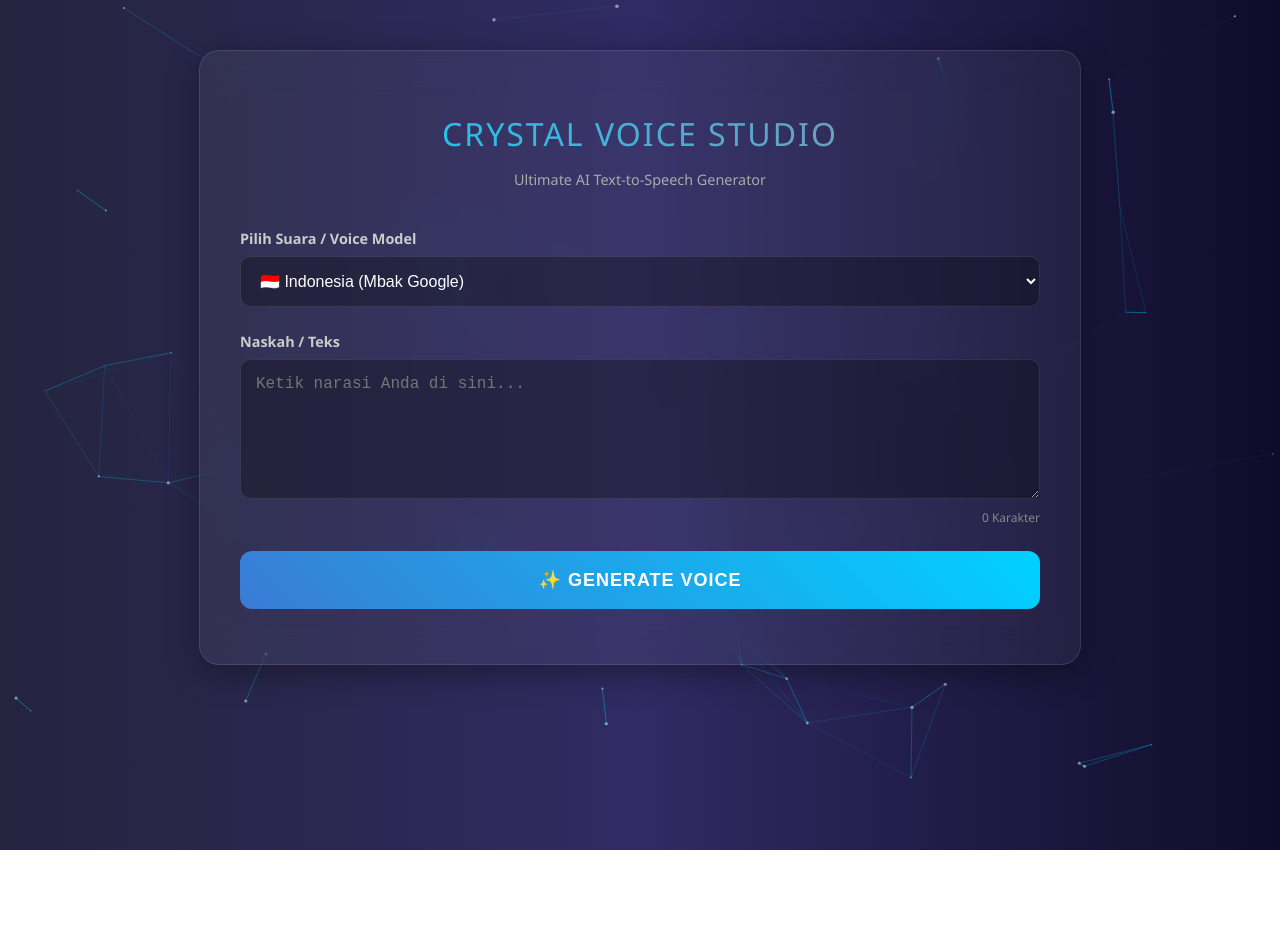
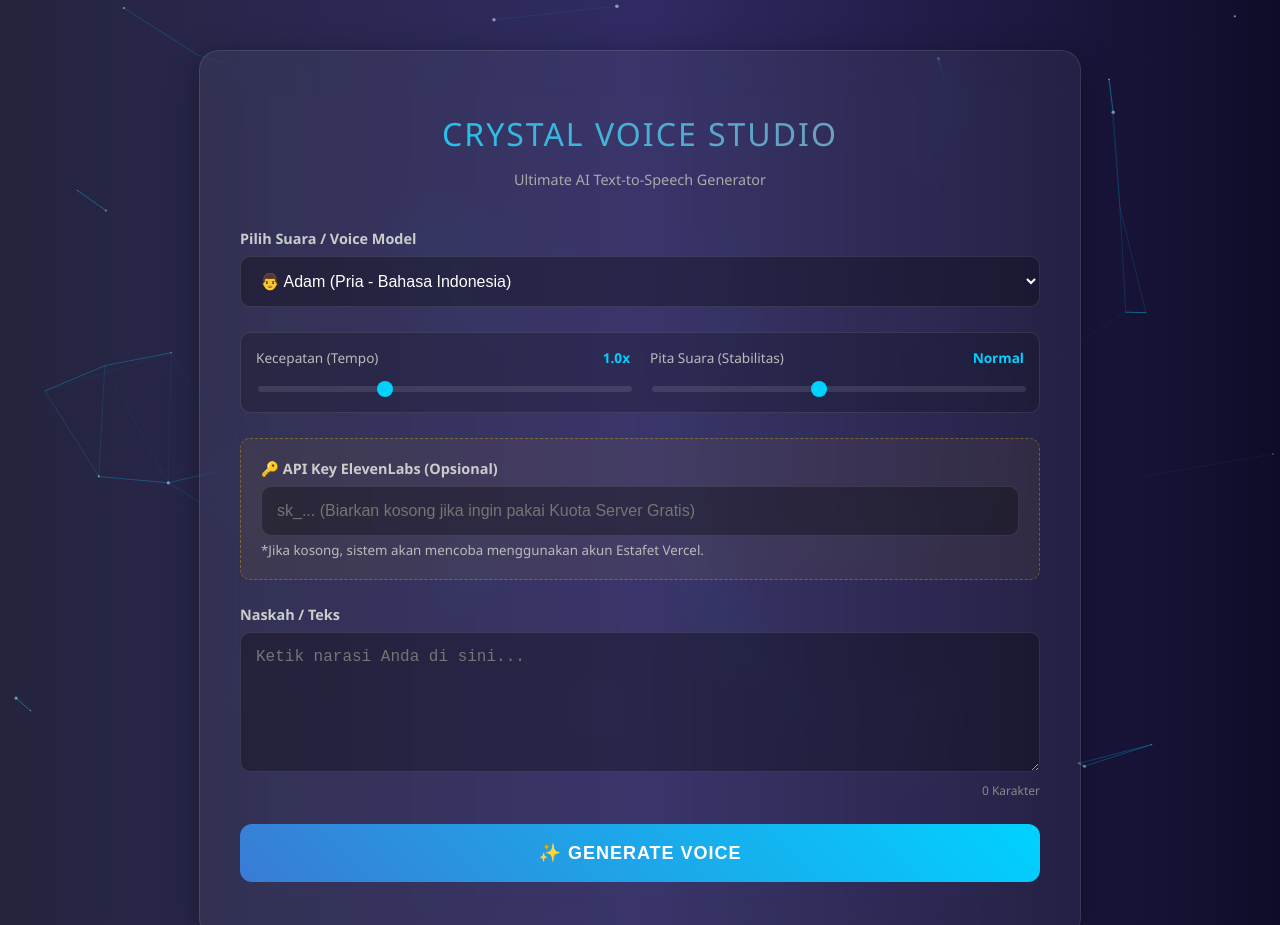
Before and after one commit to jhiwane/tts, a website: page public/index.html in a window 1280 px wide. Shown: the top 925 px of the page. Before the commit the page ends 850 px from the top, so only its background shows below. Drawn offline with Linux system fonts and the light colour scheme.

Commit message:
Update index.html

```diff
--- a/public/index.html
+++ b/public/index.html
@@ -70,7 +70,7 @@
         .group { margin-bottom: 25px; }
         label { display: block; margin-bottom: 8px; font-weight: 600; color: #ccc; font-size: 0.9em; }
 
-        select, input, textarea {
+        select, input[type="password"], textarea {
             width: 100%;
             padding: 15px;
             background: rgba(0, 0, 0, 0.3);
@@ -83,7 +83,7 @@
             box-sizing: border-box;
         }
 
-        select:focus, input:focus, textarea:focus {
+        select:focus, input[type="password"]:focus, textarea:focus {
             border-color: var(--primary);
             box-shadow: 0 0 15px rgba(0, 210, 255, 0.2);
         }
@@ -94,9 +94,61 @@
             padding: 10px;
         }
 
+        /* Sliders */
+        .slider-container {
+            display: flex;
+            gap: 20px;
+            margin-bottom: 25px;
+            background: rgba(0, 0, 0, 0.2);
+            padding: 15px;
+            border-radius: 10px;
+            border: 1px solid var(--border);
+        }
+
+        .slider-box {
+            flex: 1;
+        }
+
+        .slider-header {
+            display: flex;
+            justify-content: space-between;
+            margin-bottom: 8px;
+            font-size: 0.85em;
+            color: #bbb;
+        }
+
+        .slider-value {
+            color: var(--primary);
+            font-weight: bold;
+        }
+
+        input[type="range"] {
+            -webkit-appearance: none;
+            width: 100%;
+            height: 6px;
+            background: rgba(255,255,255,0.1);
+            border-radius: 5px;
+            outline: none;
+        }
+
+        input[type="range"]::-webkit-slider-thumb {
+            -webkit-appearance: none;
+            width: 16px;
+            height: 16px;
+            border-radius: 50%;
+            background: var(--primary);
+            cursor: pointer;
+            transition: 0.2s;
+        }
+
+        input[type="range"]::-webkit-slider-thumb:hover {
+            transform: scale(1.2);
+            box-shadow: 0 0 10px var(--primary);
+        }
+
         /* Toggle API Key Section */
         #apiKeySection {
-            display: none; /* Default hidden */
+            display: none;
             background: rgba(255, 200, 0, 0.05);
             padding: 20px;
             border-radius: 10px;
@@ -171,7 +223,6 @@
             margin-top: 15px;
             font-size: 0.9em;
             color: #888;
-            font-weight: bold;
         }
     </style>
 </head>
@@ -186,30 +237,43 @@
     <div class="group">
         <label>Pilih Suara / Voice Model</label>
         <select id="voiceSelect" onchange="checkVoiceType()">
-            <optgroup label="🚀 GRATIS (GOOGLE) ">
+            <optgroup label="💎 PREMIUM ELEVENLABS (REALISTIS)">
+                <option value="pNInz6obpgDQGcFmaJgB" data-provider="elevenlabs">👨 Adam (Pria - Bahasa Indonesia)</option>
+                <option value="ErXwobaYiN019PkySvjV" data-provider="elevenlabs">👨 Antoni (Pria Muda - Bahasa Indonesia)</option>
+                <option value="EXAVITQu4vr4xnSDxMaL" data-provider="elevenlabs">👩 Bella (Perempuan - English Native)</option>
+            </optgroup>
+
+            <optgroup label="🚀 GRATIS (GOOGLE FALLBACK)">
                 <option value="id" data-provider="google">🇮🇩 Indonesia (Mbak Google)</option>
                 <option value="en" data-provider="google">🇺🇸 Inggris (US)</option>
-                <option value="jw" data-provider="google">🟤 Jawa (Javanese)</option>
-                <option value="su" data-provider="google">🟢 Sunda (Sundanese)</option>
-            </optgroup>
-
-            <optgroup label="💎 ELEVENLABS (100% AMAN UNTUK AKUN GRATIS) ">
-                <!-- Suara Pria (Paling Bagus untuk Indo) -->
-                <option value="pNInz6obpgDQGcFmaJgB" data-provider="elevenlabs">👨 Adam (Pria Suara Dalam / Berwibawa)</option>
-                <option value="ErXwobaYiN019PkySvjV" data-provider="elevenlabs">👨 Antoni (Pria Muda / Ramah)</option>
-
-                <!-- Suara Perempuan (Terbaik dari Premade) -->
-                <option value="21m00Tcm4TlvDq8ikWAM" data-provider="elevenlabs">👩 Rachel (Perempuan Kalem / Narasi)</option>
-                <option value="AZnzlk1XvdvUeBnXmlld" data-provider="elevenlabs">👩 Domi (Perempuan Ceria & Emosional)</option>
             </optgroup>
         </select>
     </div>
 
+    <!-- PENGATURAN SUARA (PITCH & SPEED) -->
+    <div class="slider-container">
+        <div class="slider-box">
+            <div class="slider-header">
+                <span>Kecepatan (Tempo)</span>
+                <span class="slider-value" id="speedVal">1.0x</span>
+            </div>
+            <input type="range" id="speedSlider" min="0.5" max="2.0" step="0.1" value="1.0" oninput="updateSliders()">
+        </div>
+        <div class="slider-box">
+            <div class="slider-header">
+                <span>Pita Suara (Stabilitas)</span>
+                <span class="slider-value" id="pitchVal">Normal</span>
+            </div>
+            <!-- Menggunakan ini untuk merubah karakter / stabilitas AI di backend (0.1 - 1.0) -->
+            <input type="range" id="pitchSlider" min="0.1" max="1.0" step="0.1" value="0.5" oninput="updateSliders()">
+        </div>
+    </div>
+
     <div id="apiKeySection" class="group">
-        <label>🔑 API Key ElevenLabs (Pribadi)</label>
-        <input type="password" id="userApiKey" placeholder="sk_... (Boleh dikosongkan)">
+        <label>🔑 API Key ElevenLabs (Opsional)</label>
+        <input type="password" id="userApiKey" placeholder="sk_... (Biarkan kosong jika ingin pakai Kuota Server Gratis)">
         <small style="color: #bbb; display: block; margin-top: 5px;">
-            *Biarkan <strong>KOSONG</strong> jika ingin menggunakan kumpulan saldo dari Server (Sistem Estafet). Isi jika ingin pakai kuota pribadimu.
+            *Jika kosong, sistem akan mencoba menggunakan akun Estafet Vercel.
         </small>
     </div>
 
@@ -265,7 +329,6 @@
         }
     }
 
-    // Inisialisasi Partikel
     for (let i = 0; i < 70; i++) particles.push(new Particle());
 
     function animate() {
@@ -273,7 +336,6 @@
         for (let i = 0; i < particles.length; i++) {
             particles[i].update();
             particles[i].draw();
-            // Garis penghubung (Angel Lines)
             for (let j = i; j < particles.length; j++) {
                 const dx = particles[i].x - particles[j].x;
                 const dy = particles[i].y - particles[j].y;
@@ -297,16 +359,27 @@
     const apiKeySection = document.getElementById('apiKeySection');
     const textInput = document.getElementById('textInput');
     const charCount = document.getElementById('charCount');
-    const statusText = document.getElementById('statusText');
+    const speedSlider = document.getElementById('speedSlider');
+    const pitchSlider = document.getElementById('pitchSlider');
 
-    // Cek Provider (Google vs ElevenLabs)
+    // Update Label Slider
+    function updateSliders() {
+        document.getElementById('speedVal').innerText = parseFloat(speedSlider.value).toFixed(1) + "x";
+
+        let pitchText = "Normal";
+        let pitchVal = parseFloat(pitchSlider.value);
+        if (pitchVal < 0.4) pitchText = "Sangat Ekspresif";
+        else if (pitchVal > 0.7) pitchText = "Datar/Kaku";
+        document.getElementById('pitchVal').innerText = pitchText;
+    }
+
+    // Cek Provider
     function checkVoiceType() {
         const selectedOption = voiceSelect.options[voiceSelect.selectedIndex];
         const provider = selectedOption.getAttribute('data-provider');
 
         if (provider === 'elevenlabs') {
             apiKeySection.style.display = 'block';
-            // Load key jika pernah disimpan
             const savedKey = localStorage.getItem('user_eleven_key');
             if (savedKey) document.getElementById('userApiKey').value = savedKey;
         } else {
@@ -314,46 +387,42 @@
         }
     }
 
-    // Auto Update Char Count
     textInput.addEventListener('input', () => {
         charCount.innerText = textInput.value.length;
     });
 
-    // Inisialisasi awal
     window.onload = () => {
         checkVoiceType();
+        updateSliders();
     };
 
     async function generateAudio() {
-        const text = textInput.value.trim();
+        const text = textInput.value;
         const selectedOption = voiceSelect.options[voiceSelect.selectedIndex];
         const voiceId = selectedOption.value;
         const provider = selectedOption.getAttribute('data-provider');
-        const userKey = document.getElementById('userApiKey').value.trim();
+        const userKey = document.getElementById('userApiKey').value;
+        const speedValue = parseFloat(speedSlider.value);
+        const pitchValue = parseFloat(pitchSlider.value);
 
         if (!text) {
-            statusText.style.color = '#ff6b6b';
-            statusText.innerText = "❌ Mohon isi teks narasi Anda terlebih dahulu.";
+            document.getElementById('statusText').innerText = "❌ Mohon isi teks terlebih dahulu.";
+            document.getElementById('statusText').style.color = "#ff6b6b";
             return;
         }
 
-        // Simpan key user ke LocalStorage agar tidak hilang saat refresh
         if (provider === 'elevenlabs' && userKey) {
             localStorage.setItem('user_eleven_key', userKey);
-        } else if (!userKey) {
-            localStorage.removeItem('user_eleven_key');
         }
 
         const btn = document.getElementById('generateBtn');
+        const statusText = document.getElementById('statusText');
         const resultArea = document.getElementById('resultArea');
 
-        // UI Loading State
         btn.disabled = true;
         btn.innerText = "⏳ Sedang Memproses...";
-        statusText.style.color = '#00d2ff';
-        statusText.innerText = provider === 'google'
-            ? "Menghubungi Server Google (Gratis)..."
-            : "Menghubungi Server (Mencari Saldo Tersedia)...";
+        statusText.innerText = "Membuat Mahakarya Suara...";
+        statusText.style.color = "#00d2ff";
         resultArea.style.display = 'none';
 
         try {
@@ -364,13 +433,15 @@
                     text: text,
                     voice_id: voiceId,
                     provider: provider,
-                    user_api_key: userKey // Dikirim hanya jika diisi
+                    user_api_key: userKey,
+                    // Mengirimkan nilai slider ke backend jika dibutuhkan (sebagai stabilitas)
+                    stability: pitchValue
                 })
             });
 
             if (!response.ok) {
                 const errData = await response.json();
-                throw new Error(errData.error || "Gagal generate audio");
+                throw new Error(errData.error || "Gagal generate");
             }
 
             const blob = await response.blob();
@@ -380,18 +451,21 @@
             const downloadLink = document.getElementById('downloadLink');
 
             audioPlayer.src = audioUrl;
+
+            // Mengaplikasikan pengaturan Kecepatan langsung ke Audio Player
+            audioPlayer.playbackRate = speedValue;
             audioPlayer.play();
 
             downloadLink.href = audioUrl;
             downloadLink.download = `CrystalVoice-${Date.now()}.mp3`;
 
             resultArea.style.display = 'block';
-            statusText.style.color = '#34a853';
-            statusText.innerText = "✅ Selesai! Suara siap didengar.";
+            statusText.innerText = `✅ Selesai! (Diputar dalam mode Kecepatan ${speedValue}x)`;
+            statusText.style.color = "#34a853";
 
         } catch (error) {
-            statusText.style.color = '#ff6b6b';
-            statusText.innerText = "❌ " + error.message;
+            statusText.innerText = "❌ Gagal: " + error.message;
+            statusText.style.color = "#ff6b6b";
         } finally {
             btn.disabled = false;
             btn.innerText = "✨ Generate Voice";
```
